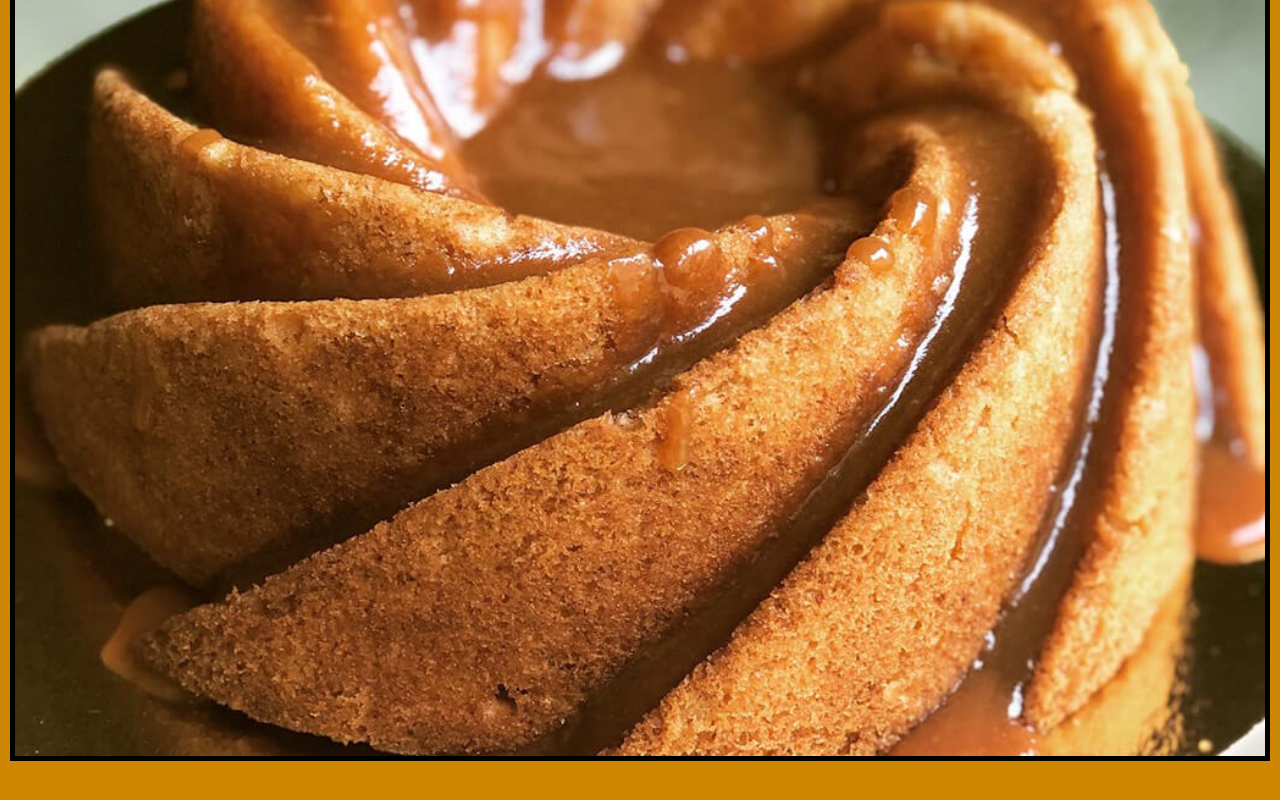
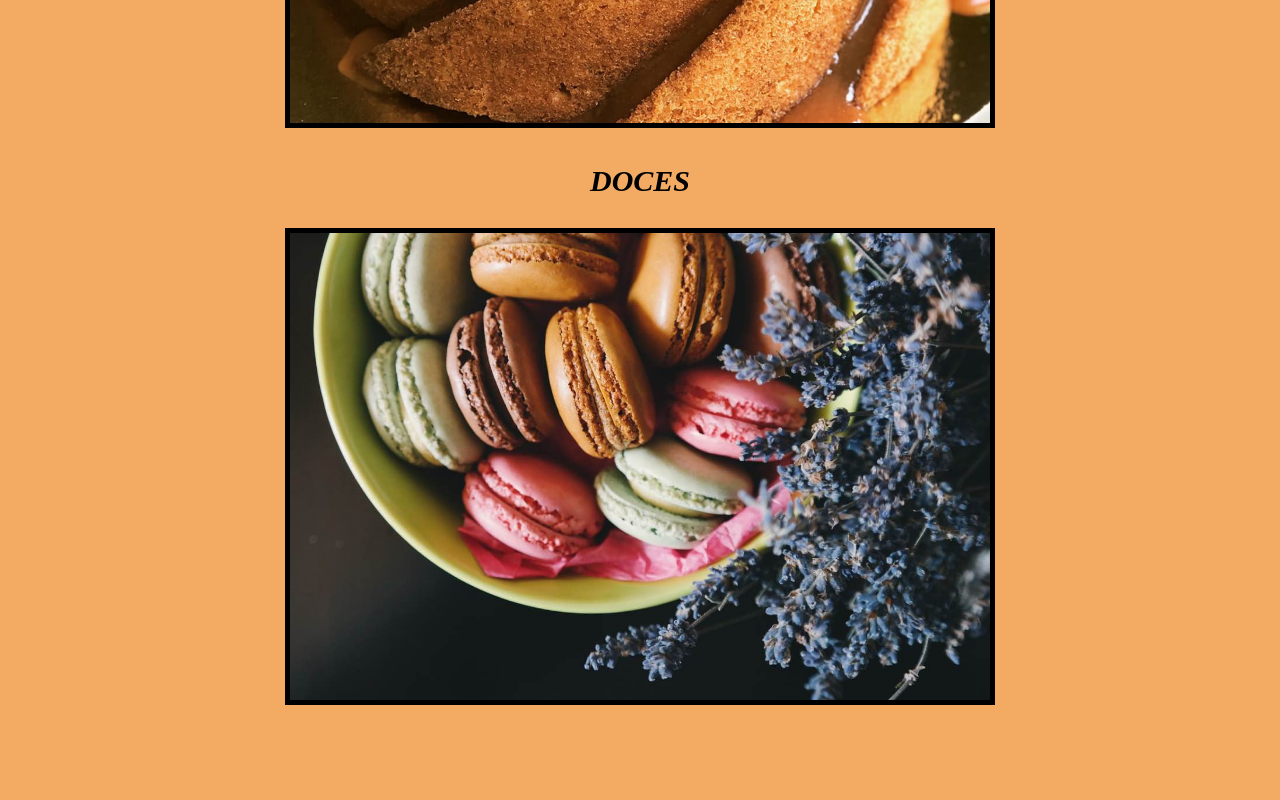
Before and after one commit to magojogaminecraft/-teste-prog-2B, a plain HTML site: page index.html in a window 1280 px wide. Shown: the part 1916-2716 px from the top of the page. After the commit the page ends 2685 px from the top, so only its background shows below. Drawn offline with Linux system fonts and the light colour scheme.

Commit message:
Add files via upload

```diff
--- a/index.html
+++ b/index.html
@@ -16,10 +16,10 @@
    <h3><p><em>>Oferecemos os melhores pães e doces da região</em></p></h3>
     <h4><p><em>>De uma olhada no nosso menu</em></p></h4>
     <h5><p><em>PÃES</em></p></h5>
-    <center><img id="imagem1" src="pao1.jpg"></center>
+    <center><img id="imagem1" src="pao4.jpg"></center>
     <h6><p><em>BOLOS</em></p></h6ss>
     <center><img id="imagem2" src="bolo1.jpg"></center>
-
-
+    <h7><p><em>DOCES</em></p></h7ss>
+    <center><img id="imagem3" src="macaron-doces-franceses.jpg"></center>
 </body>
 </html>
--- a/style.css
+++ b/style.css
@@ -1,5 +1,5 @@
 body {
-    background-color: rgb(206, 135, 2);
+    background-color: rgb(243, 171, 99);
     text-align: justify;
 }
 
@@ -27,8 +27,8 @@ h2 {
 s
 
 #imagem1 {
-    border: 5px solid #000000 ;
-    width: 50px;
+    border: 10px solid #000000 ;
+    width: 700px;
 }
 
 h4 {
@@ -56,5 +56,10 @@ H6 {
 
 #imagem2 {
     border: 5px solid #000000;
-    width: 1250px;
+    width: 700px;
 }
+
+#imagem3{
+    border: 5px solid #000000 ;
+    width: 700px;
+}
```
Also changed, not shown: macaron-doces-franceses.jpg (added), pao.webp (added), pao4.jpg (added), 1 other file.
